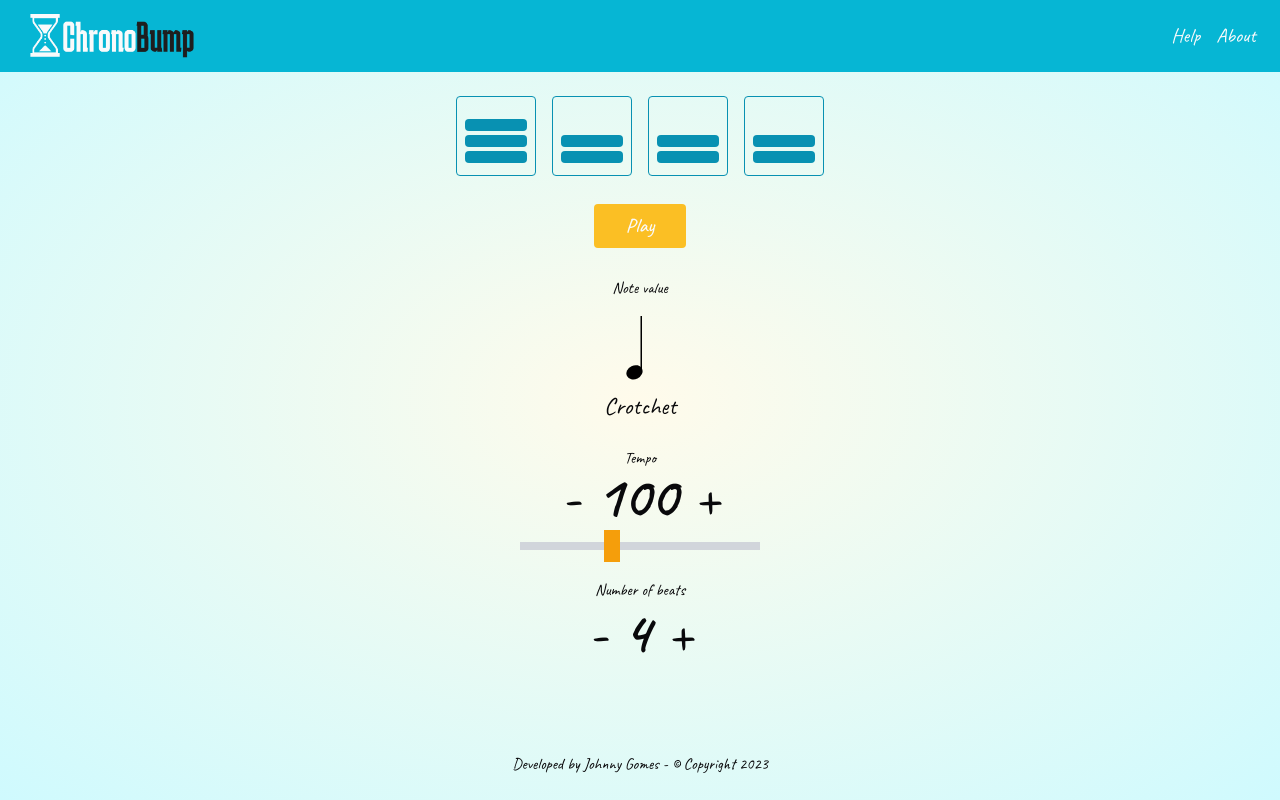
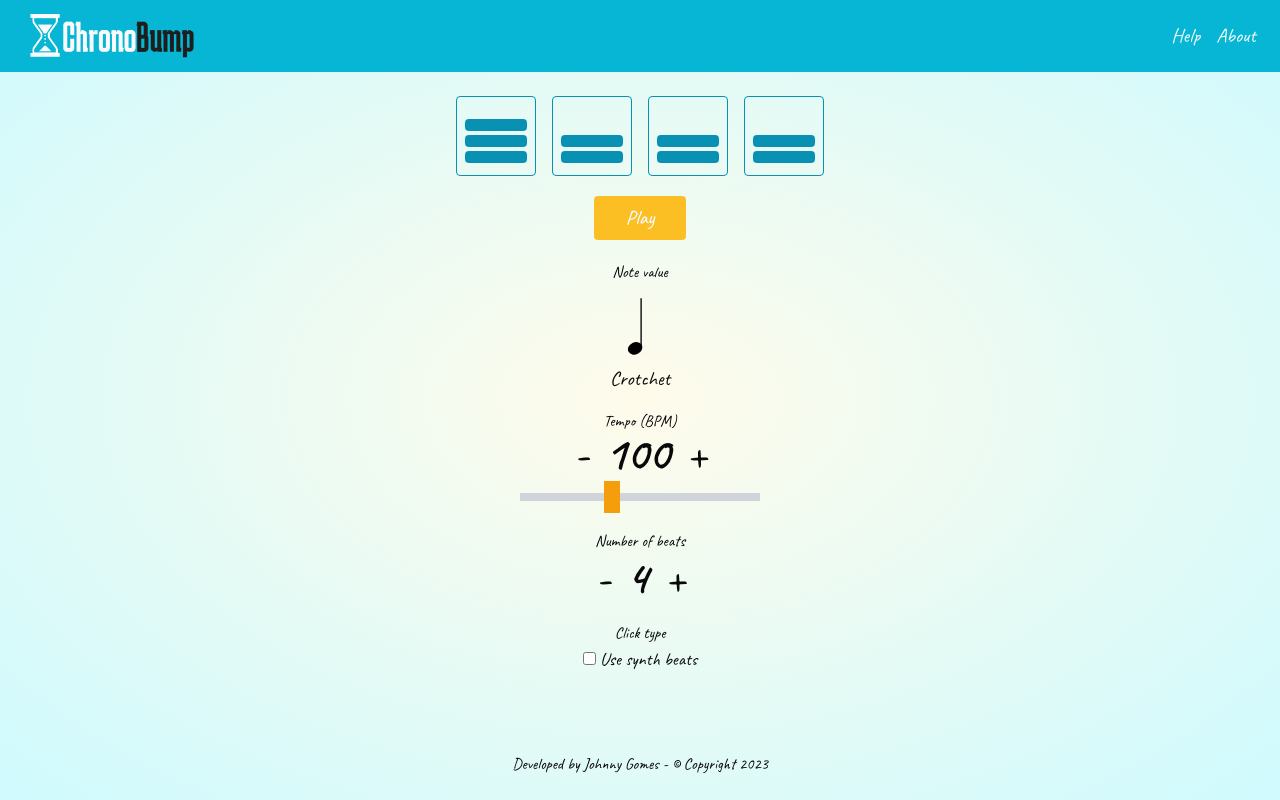
Before and after one commit to johnnysn/chrono-bump, a Next.js app: page / in a window 1280 px wide. Built offline with nearby package versions, Linux system fonts and the light colour scheme.

Commit message:
feat: Add click type selector

```diff
--- a/src/app/about/page.tsx
+++ b/src/app/about/page.tsx
@@ -8,9 +8,9 @@ export default function Page() {
         empower musicians with a versatile metronome tool. Our app enables you to fine-tune your practicing by
         offering control over the tempo (BPM), the number of beats, and the individual volume levels for each
         beat. In addition, you can select one of the three distinct note values: whole notes, quarter notes, and
-        triplet eighth notes. Whether you're a beginner or a seasoned pro, ChronoBump equips you with the tools
-        you need to master the art of timing and tempo. Start boosting your practicing session like never before
-        with ChronoBump!
+        triplet eighth notes. Whether you&apos;re a beginner or a seasoned pro, ChronoBump equips you with the
+        tools you need to master the art of timing and tempo. Start boosting your practicing session like never
+        before with ChronoBump!
       </p>
     </div>
   );
--- a/src/app/page.tsx
+++ b/src/app/page.tsx
@@ -1,8 +1,10 @@
 "use client";
 import BeatCountSelector from "@/components/BeatCountSelector";
+import ClickTypeSelector from "@/components/ClickTypeSelector";
 import Metronome from "@/components/Metronome";
 import NoteSelector from "@/components/NoteSelector";
 import TempoSelector from "@/components/TempoSelector";
+import ClickType from "@/types/click-type";
 import MetronomeConfig from "@/types/metronome-config";
 import NoteValue from "@/types/note-value";
 import { useState } from "react";
@@ -13,6 +15,7 @@ export default function Home() {
     beatCount: 4,
     tempo: 100,
     noteValue: NoteValue.CROTCHET,
+    clickType: ClickType.RECORDED,
   });
 
   const playButtonClickHandler = () => {
@@ -37,8 +40,14 @@ export default function Home() {
       beatCount,
     }));
 
+  const clickTypeChangedHandler = (clickType: ClickType) =>
+    setConfig((curr) => ({
+      ...curr,
+      clickType,
+    }));
+
   return (
-    <div className="mt-2 flex flex-col gap-7 items-center">
+    <div className="mt-2 flex flex-col gap-5 items-center">
       <Metronome config={config} isPlaying={isPlaying} />
 
       <button
@@ -53,6 +62,8 @@ export default function Home() {
       <TempoSelector onTempoChanged={tempoChangedHandler} defaultValue={100} />
 
       <BeatCountSelector onBeatCountChanged={beatCountChangedHandler} defaultValue={4} />
+
+      <ClickTypeSelector onClickTypeChanged={clickTypeChangedHandler} defaultValue={ClickType.RECORDED} />
     </div>
   );
 }
--- /dev/null
+++ b/src/components/ClickTypeSelector.tsx
@@ -0,0 +1,28 @@
+"use client";
+import ClickType from "@/types/click-type";
+import { ChangeEvent, useState } from "react";
+
+interface Props {
+  defaultValue: ClickType;
+  onClickTypeChanged: (clickType: ClickType) => void;
+}
+
+export default function ClickTypeSelector({ defaultValue, onClickTypeChanged }: Props) {
+  const [synth, setSynth] = useState(defaultValue === ClickType.SYNTHETIC);
+
+  const changeHandler = (event: ChangeEvent<HTMLInputElement>) => {
+    setSynth(event.target.checked);
+    onClickTypeChanged(event.target.checked ? ClickType.SYNTHETIC : ClickType.RECORDED);
+  };
+
+  return (
+    <div className="flex flex-col items-center">
+      <p>Click type</p>
+
+      <label className="flex items-center gap-1 cursor-pointer">
+        <input type="checkbox" className="accent-amber-500" checked={synth} onChange={changeHandler} />
+        <span className="text-lg">Use synth beats</span>
+      </label>
+    </div>
+  );
+}
--- a/src/components/IncDec.tsx
+++ b/src/components/IncDec.tsx
@@ -8,11 +8,11 @@ interface Props {
 export default function IncDec({ label, onInc, onDec }: Props) {
   return (
     <div className="flex justify-center gap-2">
-      <button onClick={onDec} className="text-6xl px-2">
+      <button onClick={onDec} className="text-5xl px-2">
         -
       </button>
-      <p className="text-6xl font-semibold">{label}</p>
-      <button onClick={onInc} className="text-6xl px-2">
+      <p className="text-5xl font-semibold">{label}</p>
+      <button onClick={onInc} className="text-5xl px-2">
         +
       </button>
     </div>
--- a/src/components/Metronome.tsx
+++ b/src/components/Metronome.tsx
@@ -21,12 +21,7 @@ export default function Metronome({ config, isPlaying }: Props) {
     config.noteValue,
     isPlaying
   );
-  usePlayClickSound(
-    activeBeat,
-    activeBeat !== null ? beats[activeBeat] : null,
-    config.synthetic || false,
-    isPlaying
-  );
+  usePlayClickSound(activeBeat, activeBeat !== null ? beats[activeBeat] : null, config.clickType, isPlaying);
 
   useEffect(() => {
     setBeats((curr) => {
--- a/src/components/NoteSelector.tsx
+++ b/src/components/NoteSelector.tsx
@@ -33,8 +33,8 @@ export default function NoteSelector({ onNoteChanged }: Props) {
   return (
     <div className="cursor-pointer flex flex-col items-center" onClick={clickHandler}>
       <p>Note value</p>
-      <Image src={src} width={54} height={82} alt="Nota" className="mb-2" />
-      <p className="text-2xl">{name}</p>
+      <Image src={src} width={48} height={73} alt="Nota" className="mb-2" />
+      <p className="text-xl">{name}</p>
     </div>
   );
 }
--- a/src/components/TempoSelector.tsx
+++ b/src/components/TempoSelector.tsx
@@ -32,15 +32,11 @@ export default function TempoSelector({ defaultValue, onTempoChanged }: Props) {
   };
 
   return (
-    <div className="flex flex-col items-center">
-      <p className="leading-none">Tempo</p>
+    <div className="flex flex-col items-center mb-2">
+      <p className="leading-none">Tempo (BPM)</p>
 
       <div className="mb-4">
-        <IncDec
-          label={"" + tempo}
-          onDec={() => updateValue(tempo - 1)}
-          onInc={() => updateValue(tempo + 1)}
-        />
+        <IncDec label={"" + tempo} onDec={() => updateValue(tempo - 1)} onInc={() => updateValue(tempo + 1)} />
       </div>
 
       <input
--- a/src/hooks/usePlayClickSound.ts
+++ b/src/hooks/usePlayClickSound.ts
@@ -1,18 +1,19 @@
 import recordedClickService from "@/services/recorded-click-service";
 import synthClickService from "@/services/synth-click-service";
 import BeatLevel from "@/types/beat-level";
+import ClickType from "@/types/click-type";
 import { useEffect } from "react";
 
 export default function usePlayClickSound(
   activeBeatIndex: number | null,
   level: BeatLevel | null,
-  synthetic: boolean,
+  clickType: ClickType,
   isPlaying: boolean
 ) {
   useEffect(() => {
     if (activeBeatIndex !== null && level !== null && isPlaying) {
-      if (synthetic) synthClickService.play(level);
+      if (clickType === ClickType.SYNTHETIC) synthClickService.play(level);
       else recordedClickService.play(level);
     }
-  }, [activeBeatIndex, level, isPlaying, synthetic]);
+  }, [activeBeatIndex, level, isPlaying, clickType]);
 }
--- /dev/null
+++ b/src/types/click-type.ts
@@ -0,0 +1,6 @@
+enum ClickType {
+  RECORDED,
+  SYNTHETIC,
+}
+
+export default ClickType;
--- a/src/types/metronome-config.ts
+++ b/src/types/metronome-config.ts
@@ -1,8 +1,9 @@
+import ClickType from "./click-type";
 import NoteValue from "./note-value";
 
 export default interface MetronomeConfig {
   beatCount: number;
   tempo: number;
   noteValue: NoteValue;
-  synthetic?: boolean;
+  clickType: ClickType;
 }
```
